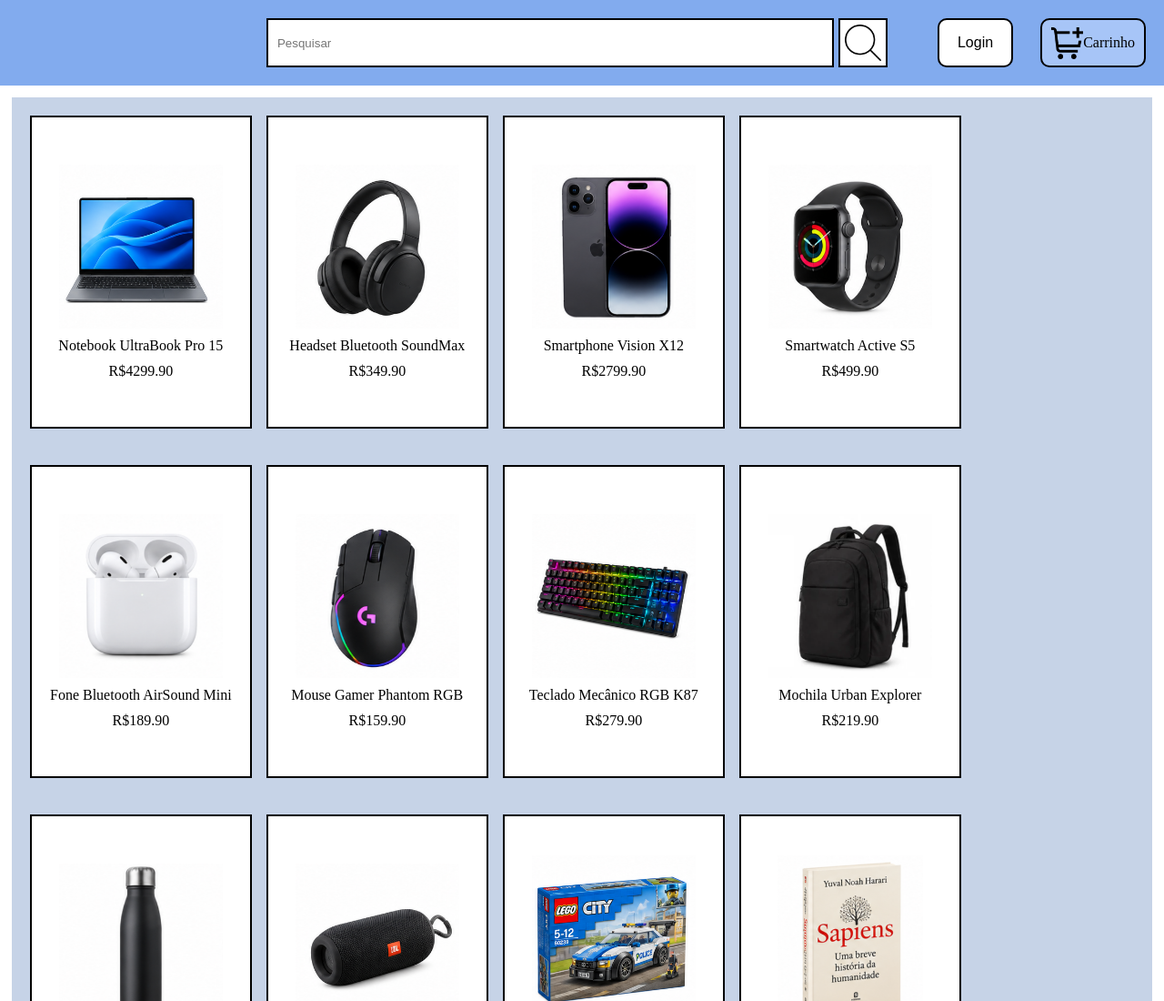
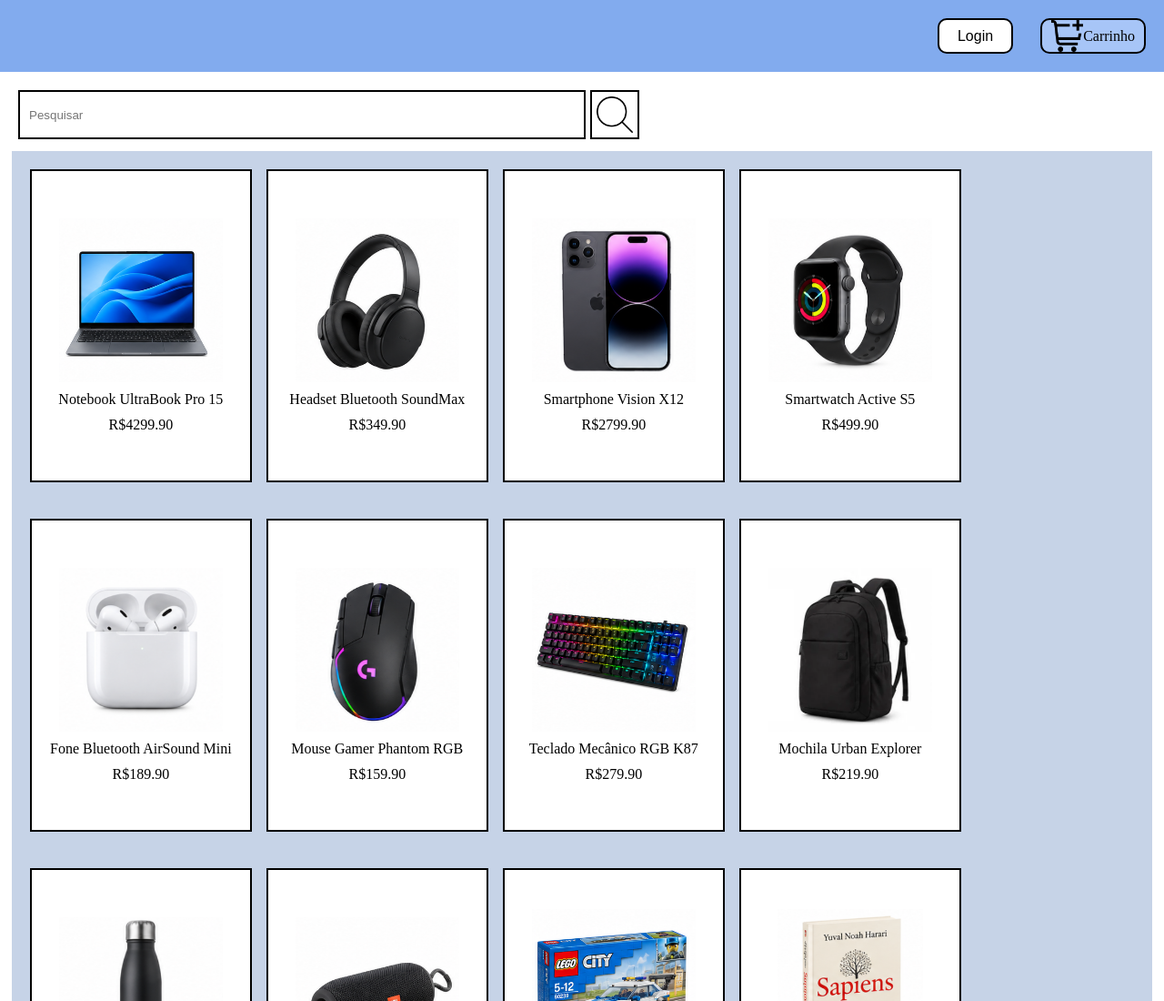
Before and after one commit to pontes2007/fashiontrends, a plain HTML site: page index.html in a window 1280 px wide. Shown: the top 1100 px of the page at 91% size. Drawn offline with Linux system fonts and the light colour scheme.

Commit message:
fixing search bar

```diff
--- a/index.html
+++ b/index.html
@@ -3,15 +3,13 @@
     <head>
         <meta charset="UTF-8">
         <meta name="viewport" content="width=device-width, initial-scale=1.0">
-        <title>Document</title>
+        <title>Fashion Trends</title>
         <link rel="stylesheet" href="telaprincipal.css">
     </head>
     <body>
         <header>
             <div class="containertopo">
                 <div class="conteudotopo">
-                    <input type="text" class="inputtopo" placeholder="Pesquisar">
-                    <div class="botaopesquisar"><img src="imagensdosprodutos/pesquisa.png" alt="silencio" class="imagemdobotaopesquisar"></div>
                     <button class="botaologin">Login</button>
                     <div class="containercarrinho">
                         <div class="imagemcarrinhocontainer"><img src="imagensdosprodutos/carrinhofoto.png" alt="Símbolo de carrinho de compras" class="imagensemsi"></div>
@@ -21,6 +19,10 @@
             </div>
         </header>
         <main>
+            <div class="containerpesquisa">
+                <input type="text" class="inputpesquisa" placeholder="Pesquisar">
+                <div class="botaopesquisar"><img src="imagensdosprodutos/pesquisa.png" alt="silencio" class="imagemdobotaopesquisar"></div>
+            </div>
             <div class="containerprodutos"></div>
         </main>
         <script src="script.js"></script>
--- a/script.js
+++ b/script.js
@@ -1,6 +1,6 @@
 const div = document.querySelector(".containerprodutos")
 const botaopesquisar = document.querySelector(".botaopesquisar")
-const input = document.querySelector(".inputtopo")
+const input = document.querySelector(".inputpesquisa")
 
 function converterReais(chave){
   return "R$" + (chave.toFixed(2)).toString()
--- a/telaprincipal.css
+++ b/telaprincipal.css
@@ -18,27 +18,6 @@ header{
 .conteudotopo{
     display: flex;
     flex-direction: row;
-}
-
-.inputtopo{
-    width: 600px;
-    border: 2px solid black;
-    padding: 0px 10px;
-}
-
-.botaopesquisar{
-    background-color: white;
-    border: 2px solid black;
-    padding: 5px;
-    height: 40px;
-    margin-left: 5px;
-    margin-right: 25px;
-    cursor: pointer;
-}
-
-.imagemdobotaopesquisar{
-    max-width: 100%;
-    max-height: 100%;
 }
 
 .botaologin{
@@ -63,6 +42,34 @@ header{
 
 .imagemcarrinhocontainer{
     height: 35px;
+}
+
+.containerpesquisa{
+    display: flex;
+    flex-direction: row;
+    margin-top: 20px;
+    margin-left: 20px;
+}
+
+.inputpesquisa{
+    width: 600px;
+    border: 2px solid black;
+    padding: 0px 10px;
+}
+
+.botaopesquisar{
+    background-color: white;
+    border: 2px solid black;
+    padding: 5px;
+    height: 40px;
+    margin-left: 5px;
+    margin-right: 25px;
+    cursor: pointer;
+}
+
+.imagemdobotaopesquisar{
+    max-width: 100%;
+    max-height: 100%;
 }
 
 .containerprodutos{
```
Also changed, not shown: produto.html (+1 -2 lines).
